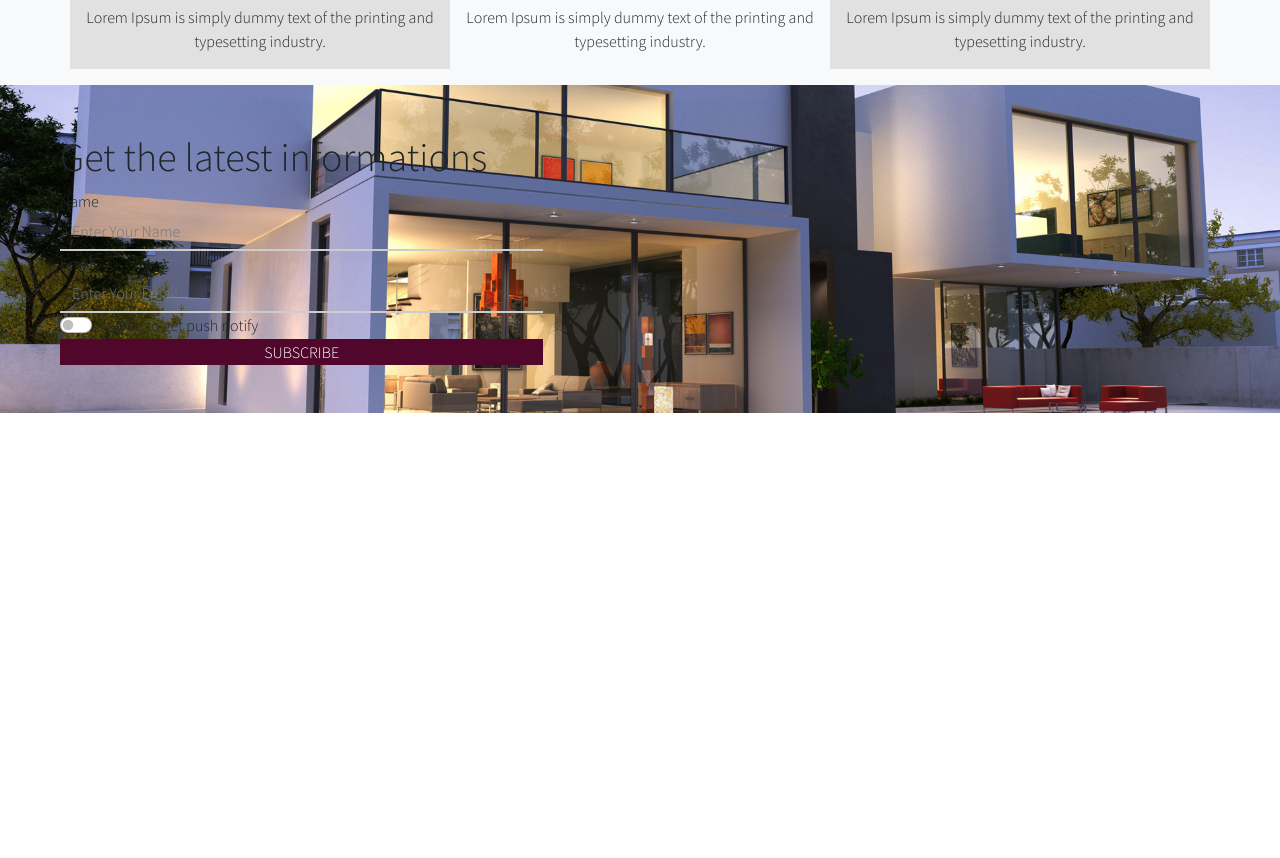
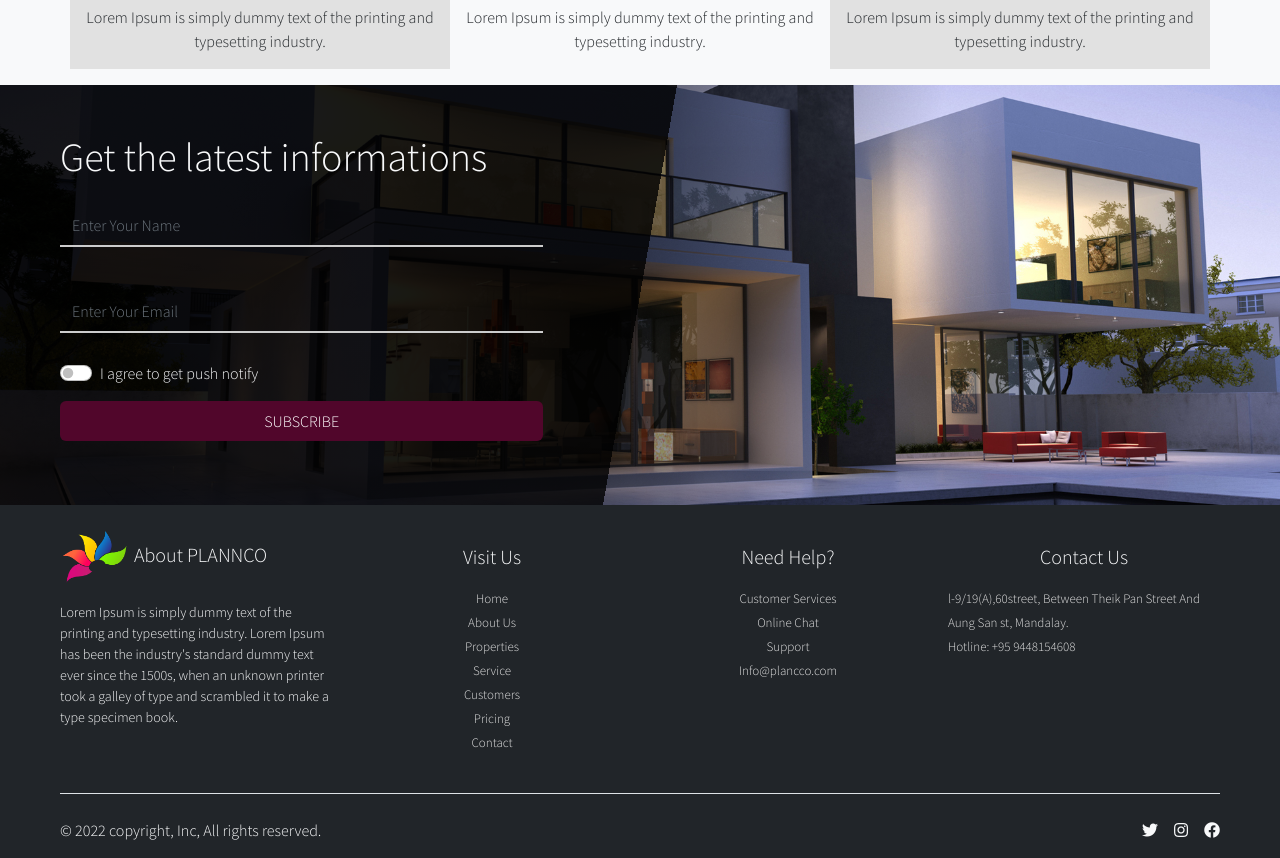
Before and after one commit to khantminht/plancco-decoration, a plain HTML site: page index.html in a window 1280 px wide. Shown: the part 4291-5149 px from the top of the page. Before the commit the page ends 4704 px from the top, so only its background shows below. Drawn offline with Linux system fonts and the light colour scheme.

Commit message:
"15july11:38am"

```diff
--- a/css/style.css
+++ b/css/style.css
@@ -10,6 +10,25 @@
 body{
 	font-family: 'Source Sans Pro', sans-serif;
 }
+
+/* Start Back to top */
+.btn-backtotops{
+	width: 50px;
+	height: 50px;
+
+	color: #fff;
+	font-size: 20px;
+	text-align: center;
+	background-color: var(--primary-color);
+	border-radius: 50%;
+	padding: 10px;
+
+	position: absolute;
+	right: 10px;
+	bottom: 10px;
+	z-index: 5;
+}
+/* End back to top */
 
 header{
 	height: 100vh;
@@ -489,7 +508,12 @@ ul.clientlists li:hover{
 /* Start Contact Section */
 
 .contacts{
-	background-image: url(./../assets/img/banner/banner3.jpg);
+	background-image:linear-gradient(
+		100deg,
+		rgba(0,0,0,0.9) 50%,
+		rgba(0,0,0,0.5) 30%,
+		transparent 70%
+	), url(./../assets/img/banner/banner3.jpg);
 	background-repeat: no-repeat;
 	background-size: cover;
 	background-position: center;
@@ -526,4 +550,35 @@ ul.clientlists li:hover{
 	color: #fff;
 	background-color: var(--secondary-color);
 }
+
+.labels{
+	color: #e2e2e2;
+	display: block;
+	margin-top: -60px;
+	margin-left: 7px;
+
+	transition: all 0.3s;
+}
+
+.inputs:placeholder-shown + .labels{
+	opacity: 0;
+	transform: translateY(30px);
+}
+
+
 /* End Contact Section */
+
+/* Start Footer */
+.footerlinks{
+	color: #e2e2e2;
+	font-size: 13px;
+	text-decoration: none;
+	transition: all 0.3s;
+}
+
+.footerlinks:hover{
+	color: orange;
+	letter-spacing: 1px;
+	text-decoration: underline;
+}
+/* End Footer */
--- a/index.html
+++ b/index.html
@@ -23,6 +23,12 @@
 </head>
 
 <body>
+
+	<!-- Start Back to Top -->
+	<div class="fixed-bottom">
+		<a href="#" class="btn-backtotops"><i class="fas fa-arrow-up"></i></a>
+	</div>
+	<!-- End Back to Top -->
 
 	<!-- Start Header Section -->
 	<header>
@@ -556,30 +562,32 @@
 		<div class="container-fluid">
 
 			<div class="col-lg-5">
-				<h5 class="display-6">Get the latest informations</h5>
+				<h5 class="display-6 text-light">Get the latest informations</h5>
 
 				<form class="" action="" method="">
 
-					<div class="form-group">
-						<label for="name">Name</label>
-						<input type="text" name="name" id="name" class="form-control inputs" placeholder="Enter Your Name" autocomplete="off">
+					<div class="form-group py-3">
+
+						<input type="text" name="name" id="name" class="form-control py-2 inputs" placeholder="Enter Your Name" autocomplete="off">
+						<label class="text-white labels" for="name">Name</label>
 					</div>
 
-					<div class="form-group">
-						<label for="email">Email</label>
-						<input type="text" name="email" id="email" class="form-control inputs" placeholder="Enter Your Email" autocomplete="off">
+					<div class="form-group my-5 py-3">
+
+						<input type="text" name="email" id="email" class="form-control py-2 inputs" placeholder="Enter Your Email" autocomplete="off">
+						<label class="text-white labels" for="email">Email</label>
 					</div>
 
-					<div>
+					<div class="my-3">
 						<div class="form-check form-switch">
 							<input type="checkbox" name="accept" id="accept" class="form-check-input">
 
-							<label for="accept">I agree to get push notify</label>
+							<label for="accept" class="text-light">I agree to get push notify</label>
 						</div>
 					</div>
 
-					<div class="d-grid">
-						<button type="submit" class="submit-btn text-uppercase rounded-0">Subscribe</button>
+					<div class="d-grid my-3">
+						<button type="submit" class="submit-btn text-uppercase rounded-2 py-2">Subscribe</button>
 					</div>
 
 				</form>
@@ -587,6 +595,61 @@
 		</div>
 	</section>
 	<!-- End Contact Section -->
+
+	<!-- Start Footer -->
+	<footer class="bg-dark px-5">
+		<div class="container-fluid">
+			<div class="row text-light py-4">
+
+				<div class="col-md-3 col-sm-6">
+					<h5 class="mb-3"><img src="./assets/img/fav/favicon.png" width="70px" alt="logo"> About PLANNCO</h5>
+					<p class="small">Lorem Ipsum is simply dummy text of the printing and typesetting industry. Lorem Ipsum has been the industry's standard dummy text ever since the 1500s, when an unknown printer took a galley of type and scrambled it to make a type specimen book.</p>
+				</div>
+
+				<div class="col-md-3 col-sm-6 text-center">
+					<h5 class="my-3">Visit Us</h5>
+					<ul class="list-unstyled">
+						<li><a href="index.html" class="footerlinks">Home</a></li>
+						<li><a href="#about" class="footerlinks" >About Us</a></li>
+						<li><a href="#properties" class="footerlinks">Properties</a></li>
+						<li><a href="#services" class="footerlinks">Service</a></li>
+						<li><a href="#customer" class="footerlinks">Customers</a></li>
+						<li><a href="#furniture" class="footerlinks">Pricing</a></li>
+						<li><a href="#contact" class="footerlinks">Contact</a></li>
+					</ul>
+				</div>
+
+				<div class="col-md-3 col-sm-6 text-center">
+					<h5 class="my-3">Need Help?</h5>
+					<ul class="list-unstyled">
+						<li><a href="#" class="footerlinks">Customer Services</a></li>
+						<li><a href="#" class="footerlinks">Online Chat</a></li>
+						<li><a href="#" class="footerlinks">Support</a></li>
+						<li><a href="#" class="footerlinks">Info@plancco.com</a></li>
+					</ul>
+				</div>
+
+				<div class="col-md-3 col-sm-6">
+					<h5 class="my-3 text-center">Contact Us</h5>
+					<ul class="list-unstyled" >
+						<li><a href="#" class="footerlinks">l-9/19(A),60street, Between Theik Pan Street And Aung San st, Mandalay.</a></li>
+						<li><a href="#" class="footerlinks">Hotline: +95 9448154608 </a></li>
+					</ul>
+				</div>
+			</div>
+
+			<div class="text-light border-top d-flex justify-content-between pt-4">
+				<p>&copy; <span id="getyear"></span> copyright, Inc, All rights reserved.</p>
+
+				<ul class="d-flex list-unstyled">
+					<li class="ms-3"><a href="#" class="nav-link"><i class="fab fa-twitter"></i></a></li>
+					<li class="ms-3"><a href="#" class="nav-link"><i class="fab fa-instagram"></i></a></li>
+					<li class="ms-3"><a href="#" class="nav-link"><i class="fab fa-facebook"></i></a></li>
+				</ul>
+			</div>
+		</div>
+	</footer>
+	<!-- End Footer -->
 
 
 
--- a/js/app.js
+++ b/js/app.js
@@ -1,6 +1,20 @@
 $(document).ready(function(){
 	// console.log("hi");
 
+	// Start Back to Top
+	$(".btn-backtotops").hide();
+
+	$
+	// End Back To Top
+	$(window).scroll(function(){
+		let getscrolltop = $(this).scrollTop();
+
+		if(getscrolltop >= 1300){
+			$(".btn-backtotops").fadeIn(1000);
+		}else{
+			$(".btn-backtotops").fadeOut(100);
+		}
+	})
 	// Start nav
 
 	$(".navbuttons").click(function(){
@@ -74,4 +88,11 @@ $(document).ready(function(){
 
 	// End Adv Section
 
+	// Start Footer Section
+	const getyear = $("#getyear")
+	const getfullyear = new Date().getUTCFullYear();
+
+	getyear.text(getfullyear);
+	// End Footer Section
+
 });
```
